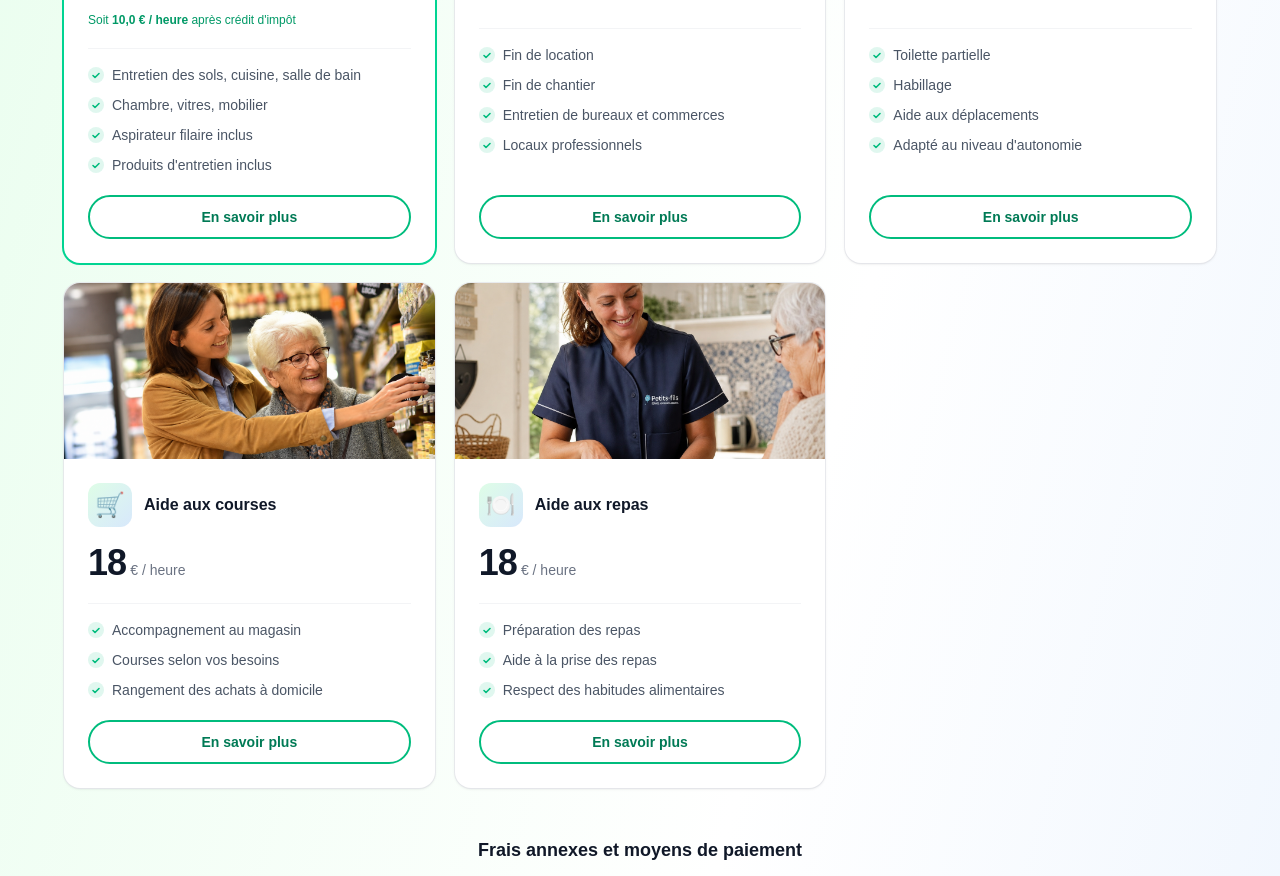
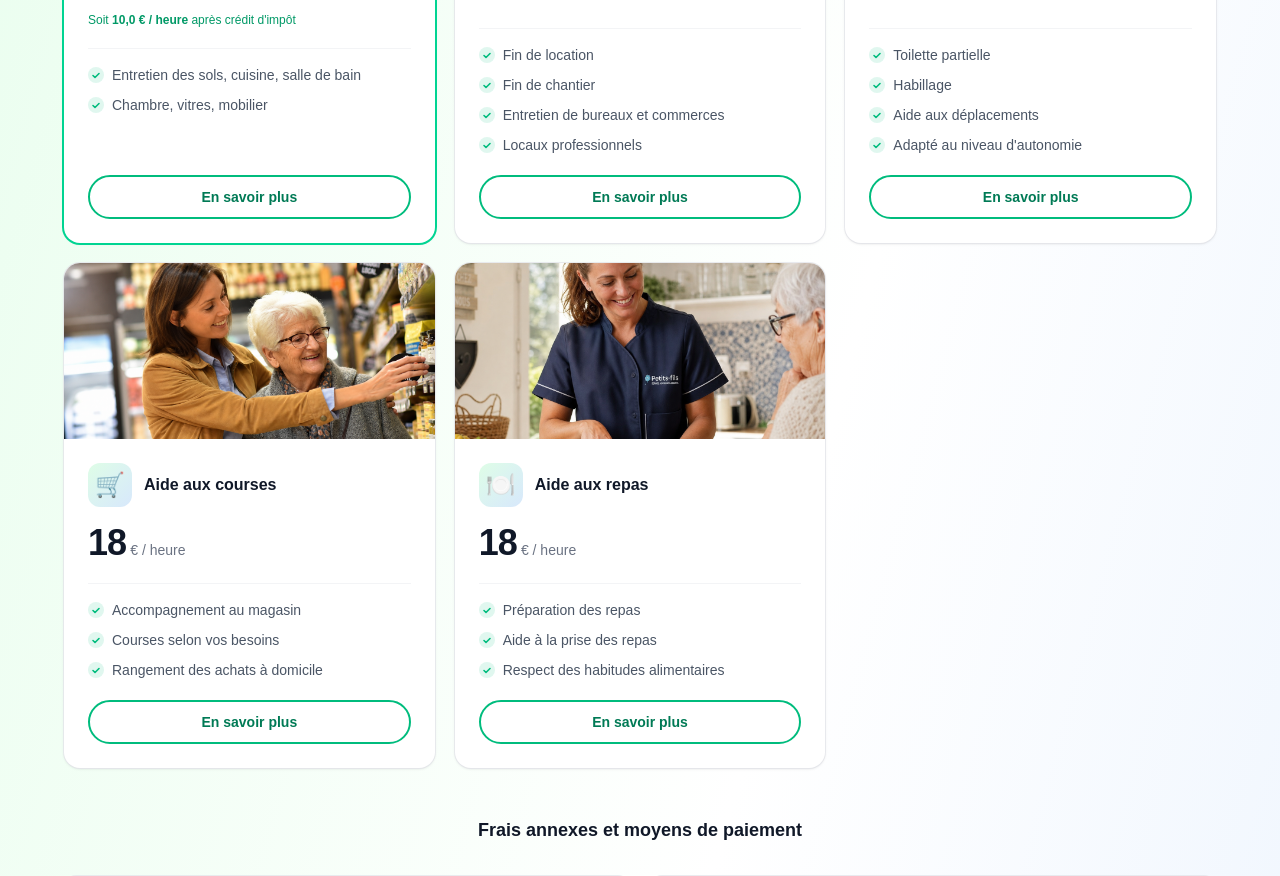
Before and after one commit to nboyet/amservices, a Next.js app: page / in a window 1280 px wide. Shown: the part 1260-2136 px from the top of the page. Built offline with nearby package versions, Linux system fonts and the light colour scheme.

Commit message:
feat: remove aspi and entretiens

```diff
--- a/app/_components/ServicesPricingSection.tsx
+++ b/app/_components/ServicesPricingSection.tsx
@@ -67,8 +67,6 @@ const PRICING_CARDS: PricingCard[] = [
     features: [
       "Entretien des sols, cuisine, salle de bain",
       "Chambre, vitres, mobilier",
-      "Aspirateur filaire inclus",
-      "Produits d'entretien inclus",
     ],
     image: SERVICE_IMAGES.menage,
   },
```
